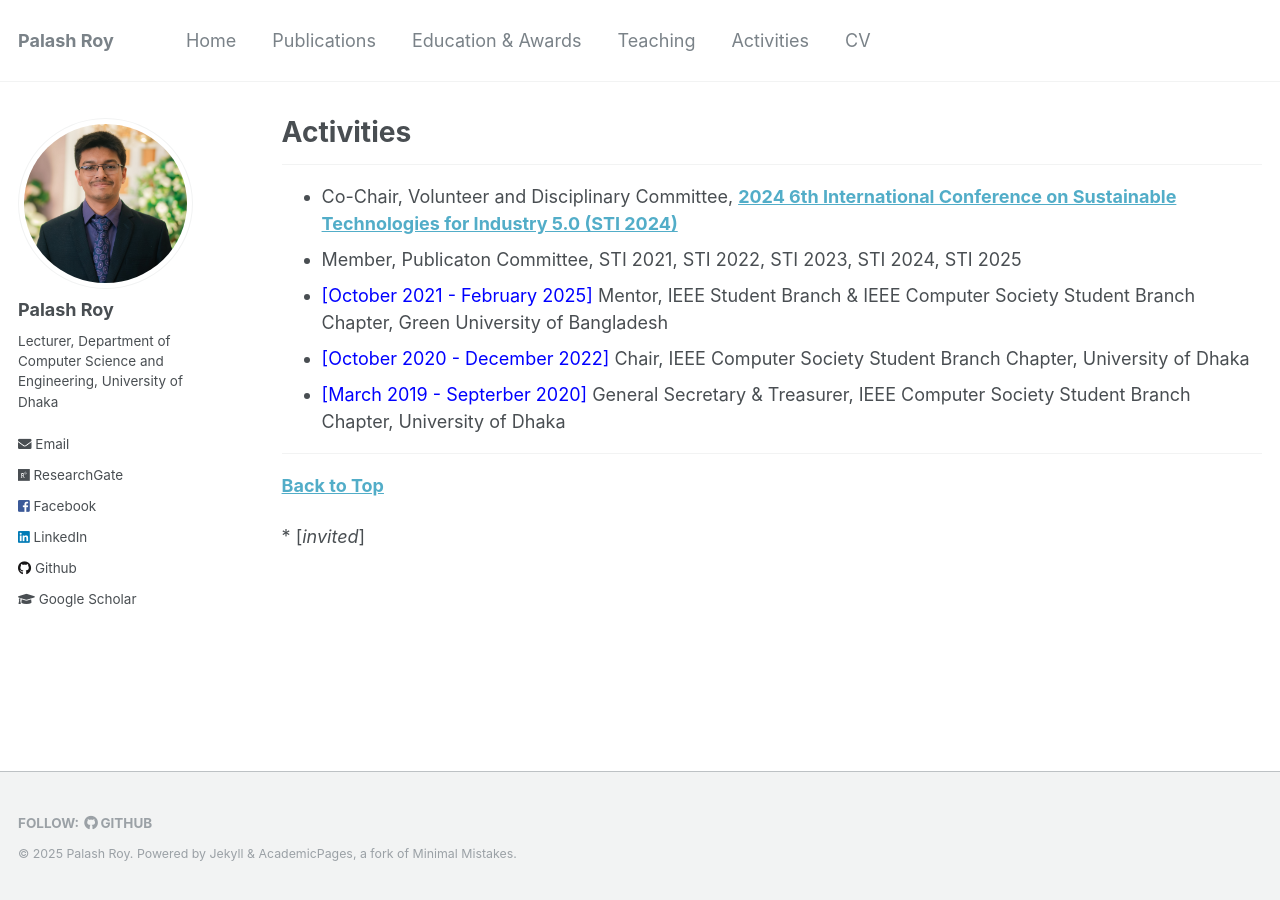
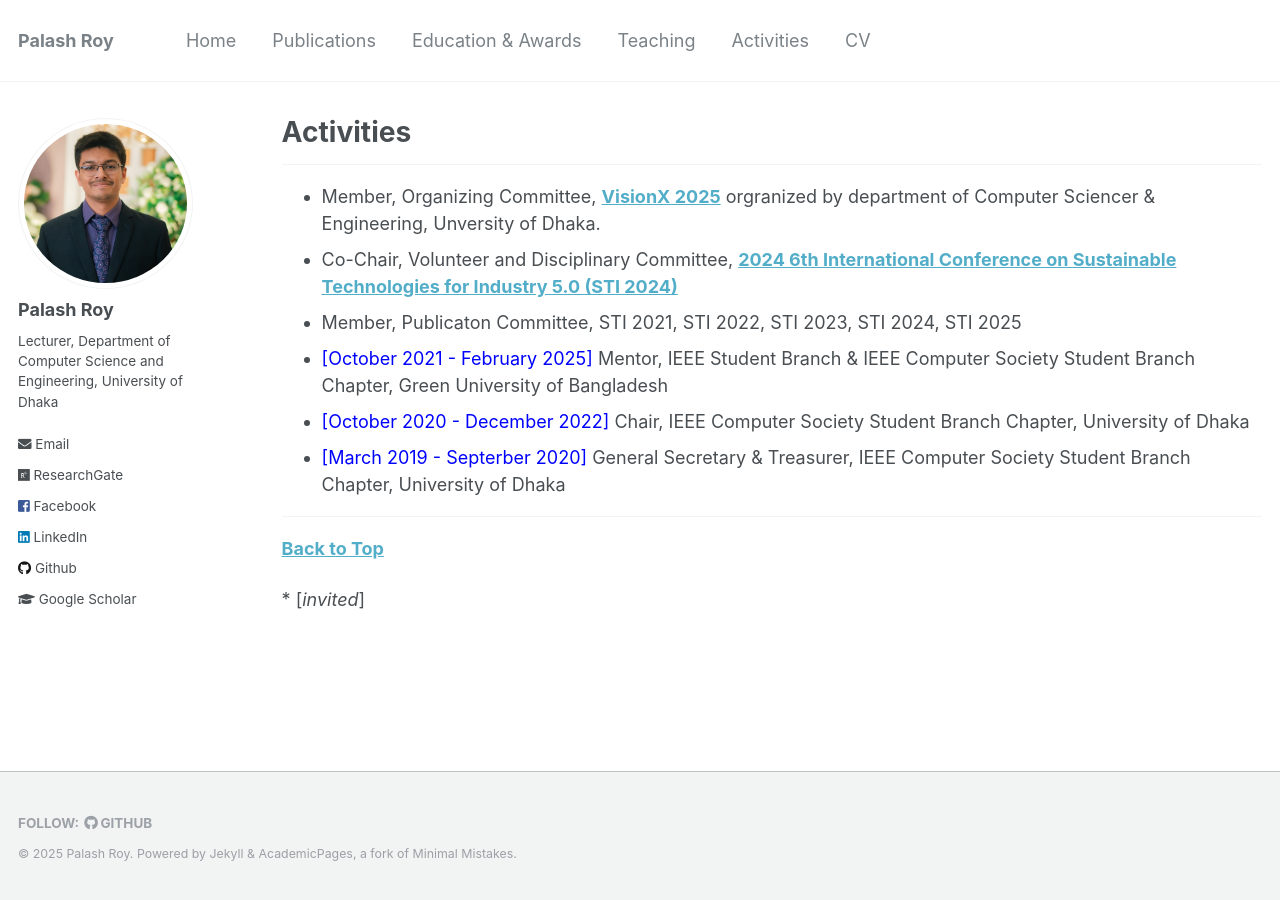
Before and after one commit to PalashRoy975/PalashRoy975.github.io, a Jekyll site: the page built from _pages/activities.md, in a window 1280 px wide. Built offline with Jekyll 4.4.1, drawn with Linux system fonts in a browser that asks for light colours.

Commit message:
Update activities.md

```diff
--- a/_pages/activities.md
+++ b/_pages/activities.md
@@ -7,6 +7,7 @@ author_profile: true
 
 
 ------------------------
+- <span style="color:Blue"> </span> Member, Organizing Committee, [**VisionX 2025**](https://visionx.cse.du.ac.bd/) orgranized by department of Computer Sciencer & Engineering, Unversity of Dhaka.
 - <span style="color:Blue"> </span> Co-Chair, Volunteer and Disciplinary Committee, [**2024 6th International Conference on Sustainable Technologies for Industry 5.0 (STI 2024)**](https://sti.green.edu.bd/2024/)
 - <span style="color:Blue"> </span> Member, Publicaton Committee, STI 2021, STI 2022, STI 2023, STI 2024, STI 2025
 - <span style="color:Blue"> [October 2021 - February 2025] </span> Mentor, IEEE Student Branch & IEEE Computer Society Student Branch Chapter, Green University of Bangladesh
```
